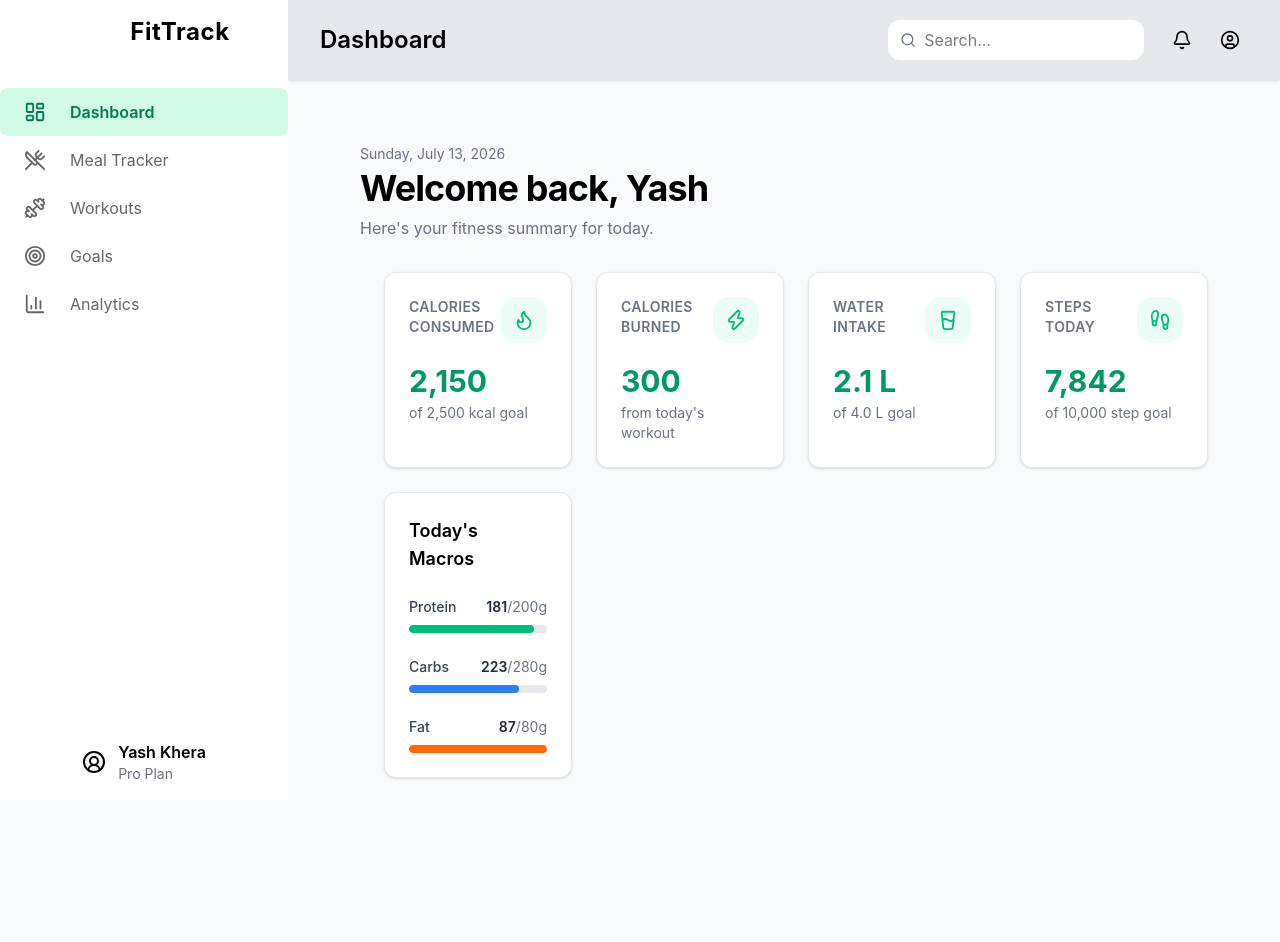
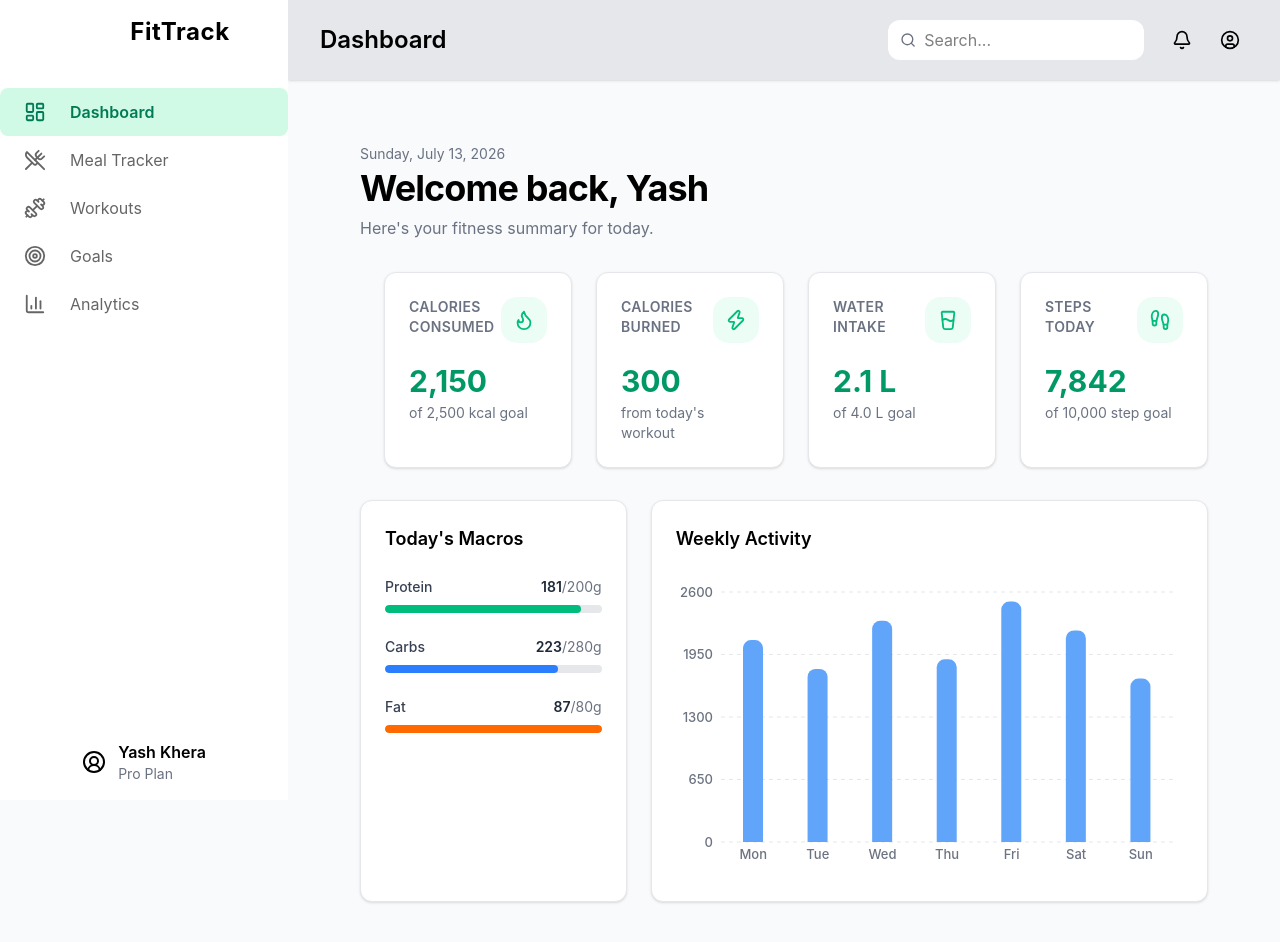
Before and after one commit to kherayash/FitTrack, a React (Vite) app: page / in a window 1280 px wide. Shown: the top 942 px of the page. Before the commit the page ends 842 px from the top, so only its background shows below. Built offline with nearby package versions, Linux system fonts and the light colour scheme.

Commit message:
finished weeklyactivity-chart

```diff
--- a/package.json
+++ b/package.json
@@ -14,7 +14,8 @@
     "lucide-react": "^1.25.0",
     "react": "^19.2.7",
     "react-dom": "^19.2.7",
-    "react-router-dom": "^7.18.1",
+    "react-router-dom": "^7.11.0",
+    "recharts": "^3.10.1",
     "tailwindcss": "^4.3.3"
   },
   "devDependencies": {
--- /dev/null
+++ b/src/components/WeeklyActivityChart.jsx
@@ -0,0 +1,99 @@
+import {
+  ResponsiveContainer,
+  BarChart,
+  Bar,
+  XAxis,
+  YAxis,
+  Tooltip,
+  CartesianGrid,
+} from "recharts";
+
+
+export default function WeeklyActivityChart() {
+    const weeklyData = [
+    { day: "Mon", calories: 2100 },
+    { day: "Tue", calories: 1800 },
+    { day: "Wed", calories: 2300 },
+    { day: "Thu", calories: 1900 },
+    { day: "Fri", calories: 2500 },
+    { day: "Sat", calories: 2200 },
+    { day: "Sun", calories: 1700 },
+];
+    return (
+        <div className="bg-white rounded-xl border border-gray-200 shadow-sm p-6">
+            <h2 className="text-lg font-semibold mb-6">
+                Weekly Activity
+            </h2>
+
+            {/* Chart goes here */}
+             <ResponsiveContainer width="100%" height={300}>
+                            <BarChart
+                            data={weeklyData}
+                            barCategoryGap="30%"
+                            margin={{
+                                top: 15,
+                                right: 10,
+                                left: -15,
+                                bottom: 5,
+                            }}
+                        >
+                            <CartesianGrid
+                                vertical={false}
+                                stroke="#E5E7EB"
+                                strokeDasharray="4 4"
+                            />
+
+                            <XAxis
+                                dataKey="day"
+                                axisLine={false}
+                                tickLine={false}
+                                tick={{
+                                    fill: "#6B7280",
+                                    fontSize: 13,
+                                    fontWeight: 500,
+                                }}
+                            />
+
+                            <YAxis
+                                axisLine={false}
+                                tickLine={false}
+                                tick={{
+                                    fill: "#6B7280",
+                                    fontSize: 13,
+                                    fontWeight: 500,
+                                }}
+                            />
+
+                            <Tooltip
+                                cursor={{
+                                    fill: "rgba(59,130,246,0.08)",
+                                }}
+                                contentStyle={{
+                                    backgroundColor: "#fff",
+                                    border: "none",
+                                    borderRadius: "12px",
+                                    boxShadow:
+                                        "0 8px 24px rgba(0,0,0,0.08)",
+                                }}
+                                labelStyle={{
+                                    color: "#111827",
+                                    fontWeight: 600,
+                                }}
+                                itemStyle={{
+                                    color: "#3B82F6",
+                                    fontWeight: 500,
+                                }}
+                            />
+
+                            <Bar
+                                dataKey="calories"
+                                fill="#60A5FA"
+                                radius={[8, 8, 0, 0]}
+                                barSize={20}
+                            />
+                        </BarChart>
+</ResponsiveContainer>
+
+        </div>
+    );
+}
--- a/src/pages/Dashboard.jsx
+++ b/src/pages/Dashboard.jsx
@@ -1,6 +1,8 @@
 import { Flame, Zap, GlassWater, Footprints } from "lucide-react";
 import StatCard from "../components/StatCard";
 import MacrosCard from "../components/MacrosCard";
+import WeeklyActivityChart from "../components/WeeklyActivityChart";
+
 
 export default function Dashboard() {
     return (
@@ -50,9 +52,22 @@ export default function Dashboard() {
                     subtitle="of 10,000 step goal"
                     icon={Footprints}
                 />
-               <MacrosCard/>
+
+
 
             </div>
+
+            <div className="grid grid-cols-3 gap-6">
+
+                    <MacrosCard />
+                    <div className="col-span-2">
+                        <WeeklyActivityChart />
+                    </div>
+
+
+
+            </div>
+
 
         </div>
     );
```
Also changed, not shown: 1 other file (tests, documents, lock files or other folders).
